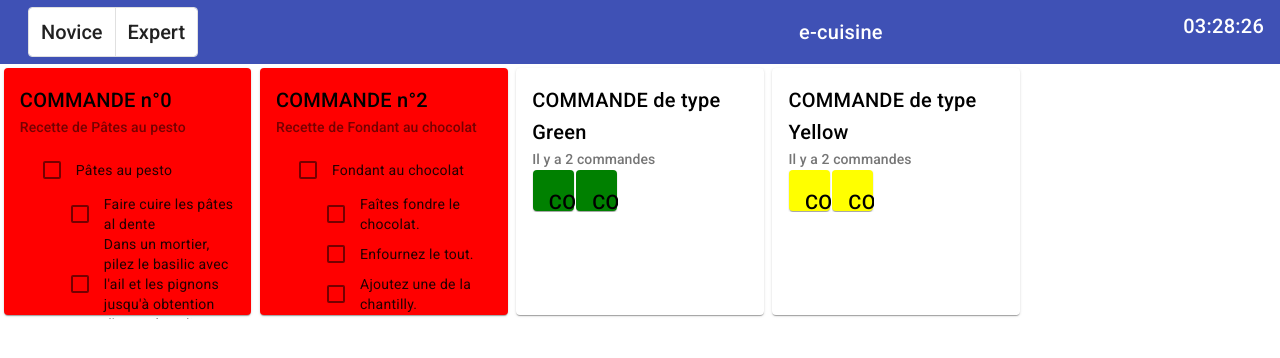
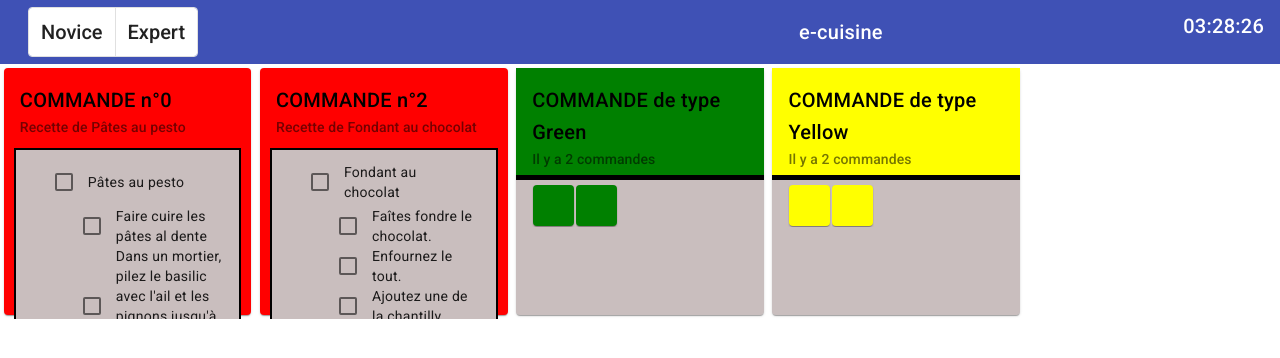
Before and after one commit to EvaRadu/eCuisine, an Angular app: page /tablet in a window 1280 px wide. Shown: the top 358 px of the page. Built offline with nearby package versions, Linux system fonts and the light colour scheme.

Commit message:
Validation bouton fonctionnel et modification UI Cluster

```diff
--- a/src/app/board/board.component.html
+++ b/src/app/board/board.component.html
@@ -4,7 +4,7 @@
       <mat-grid-tile *ngIf="notClusterize(recipe)"
           [colspan]="1"
           [rowspan]="1">
-        <app-card class="card" [recipe]=recipe [mode]=mode></app-card>
+        <app-card class="card" [notEmptyCard]=notEmptyCard [recipe]=recipe [mode]=mode></app-card>
       </mat-grid-tile>
     </div>
 
--- a/src/app/board/board.component.ts
+++ b/src/app/board/board.component.ts
@@ -13,6 +13,7 @@ export class BoardComponent {
   recipes = recipes;
   breakpoint = 5;
   @Input() notCluster = "Red"
+  @Input() notEmptyCard = true;
   borne = 60;
   borneSuperieur = 100;
 
@@ -44,7 +45,7 @@ export class BoardComponent {
   }
 
   onResize(event) {
-    this.breakpoint = this.getCols();
+      this.breakpoint = this.notEmptyCard ? this.getCols() : 5;
   }
 
   getCols() {
--- a/src/app/card-cluster/card-cluster.component.html
+++ b/src/app/card-cluster/card-cluster.component.html
@@ -1,9 +1,9 @@
-<mat-card class="cardCluster" [ngStyle]="{background: 'white'}">
-  <mat-card-header>
+<mat-card class="cardCluster">
+  <mat-card-header class="header" [ngStyle]="{background: typeCluster}">
     <mat-card-title>COMMANDE de type {{typeCluster}} </mat-card-title>
     <mat-card-subtitle>Il y a {{numberOfCommand}} commandes</mat-card-subtitle>
   </mat-card-header>
-  <mat-card-content>
-    <app-board [notCluster]="typeCluster" [clusterize]="false"></app-board>
+  <mat-card-content class="content">
+    <app-board [notEmptyCard]="false" [notCluster]="typeCluster" [clusterize]="false"></app-board>
   </mat-card-content>
 </mat-card>
--- a/src/app/card-cluster/card-cluster.component.scss
+++ b/src/app/card-cluster/card-cluster.component.scss
@@ -1,4 +1,16 @@
 .cardCluster {
   width: 100%;
   height: 100%;
+  background: #c9bebe;
 }
+
+.header {
+  padding-bottom: 5px;
+}
+
+.content {
+  border-top: 5px black;
+  border-top-style: solid;
+  height: 100%;
+  padding-top: 5px;
+}
--- a/src/app/card/card.component.html
+++ b/src/app/card/card.component.html
@@ -1,19 +1,18 @@
 
   <mat-card class="card" [ngStyle]="{background: getColor()}">
 
-    <mat-card-header>
+    <mat-card-header *ngIf="notEmptyCard">
       <mat-card-title>COMMANDE n°{{recipe.id}} </mat-card-title>
       <mat-card-subtitle>Recette de {{recipe.name}} {{type}}</mat-card-subtitle>
       <mat-card-subtitle *ngIf="mode == 'tv'">Cuisinier : {{recipe.chef.name}} </mat-card-subtitle>
 
     </mat-card-header>
 
-      <mat-card-content *ngIf="(mode == 'tablet' && test()) || (mode == 'tv' && recipe.chef.level == 'novice')">
-      <liste [recipe]=recipe></liste>
+      <mat-card-content class="content" *ngIf="(mode == 'tablet' && test()) || (mode == 'tv' && recipe.chef.level == 'novice')"  [ngStyle]="{background: '#c9bebe'}">
+        <div class="liste"><liste [recipe]=recipe></liste></div>
+        <mat-card-actions class="button" align="end" *ngIf="mode == 'tablet'">
+          <button mat-button *ngIf="true" (click)="onClickButton()">VALIDER</button>
+        </mat-card-actions>
       </mat-card-content>
 
-
-    <mat-card-actions align="end" *ngIf="mode == 'tablet'">
-      <button mat-button *ngIf="true">VALIDER</button>
-    </mat-card-actions>
   </mat-card>
--- a/src/app/card/card.component.scss
+++ b/src/app/card/card.component.scss
@@ -2,3 +2,12 @@
     width: 100%;
     height: 100%;
   }
+
+.content {
+  border: 2px solid black;
+  margin:10px;
+}
+
+.liste {
+  height: 80%;
+}
--- a/src/app/card/card.component.ts
+++ b/src/app/card/card.component.ts
@@ -1,5 +1,5 @@
 import { Component, Input, EventEmitter } from '@angular/core';
-import { Recipe } from '../tasks';
+import {Recipe, recipes} from '../tasks';
 import { Output } from '@angular/core';
 import { modeUser } from '../tasks';
 
@@ -17,15 +17,15 @@ export class CardComponent {
   @Input() recipe !: Recipe;
   @Input() type !: string;
   @Input() mode !: string;
+  @Input() notEmptyCard !: boolean;
 
 
   @Output() onChange = new EventEmitter<any>();
 
 
-
   getColor() {
     if (this.recipe.pressingNumber != undefined) {
-      if(this.recipe.pressingNumber < 30) {
+      if (this.recipe.pressingNumber < 30) {
         return "green"
       } else if (this.recipe.pressingNumber < 60) {
         return "yellow"
@@ -36,6 +36,15 @@ export class CardComponent {
   }
 
   test() {
-  return  modeUser=='novice';
- }
+    return modeUser == 'novice';
+  }
+
+  onClickButton() {
+    for (var i = 0; i < recipes.length; i++) {
+      if (this.recipe.id === recipes[i].id && this.recipe.completed) {
+        recipes.splice(i, 1);
+        return
+      }
+    }
+  }
 }
--- a/src/app/liste/liste.component.ts
+++ b/src/app/liste/liste.component.ts
@@ -16,6 +16,7 @@ export class ListeComponent {
 
   updateAllComplete() {
     this.allComplete = this.recipe.tasks != null && this.recipe.tasks.every(t => t.completed);
+    this.recipe.completed = this.allComplete;
   }
 
   someComplete(): boolean {
@@ -27,6 +28,7 @@ export class ListeComponent {
 
   setAll(completed: boolean) {
     this.allComplete = completed;
+    this.recipe.completed = completed;
     if (this.recipe.tasks == null) {
       return;
     }
```
Also changed, not shown: src/app/card-cluster/card-cluster.component.ts (line endings or trailing spaces).
